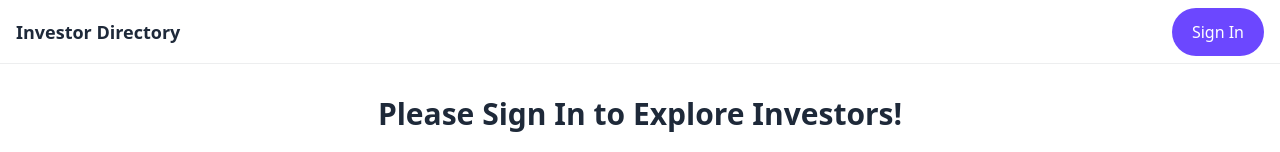
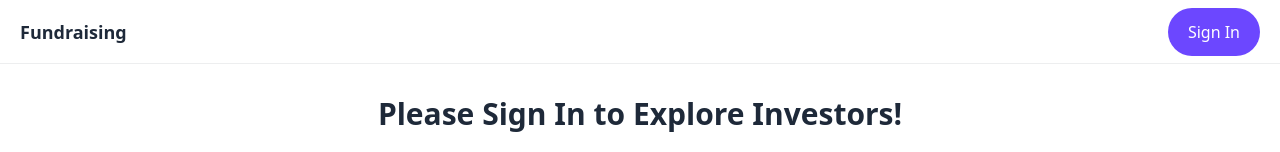
Before and after one commit to zeeshangulzar/venturestrat, a Next.js app: page / in a window 1280 px wide. Shown: the top 152 px of the page. Built offline with nearby package versions, Linux system fonts and the light colour scheme; no server answers.

Commit message:
Replace investor directory text with fundraising

```diff
--- a/src/components/HeaderClient.tsx
+++ b/src/components/HeaderClient.tsx
@@ -6,15 +6,14 @@ import Sidebar from '@components/Sidebar';
 
 export default function HeaderClient() {
   return (
-    <header className="flex justify-between items-center p-4 gap-4 h-16 border-b border-[#EDEEEF]">
+    <header className="flex justify-between items-center px-5 py-4 gap-4 h-16 border-b border-[#EDEEEF]">
       <Link href="/" className="text-lg font-bold text-gray-800">
-        Investor Directory
+        Fundraising
       </Link>
 
       <div className="flex gap-4 items-center">
         <SignedIn>
           <div className="flex gap-4 items-center">
-            <span className="text-gray-800">Welcome,</span>
             <UserButton />
           </div>
         </SignedIn>
--- a/src/components/Pagination.tsx
+++ b/src/components/Pagination.tsx
@@ -45,7 +45,7 @@ const Pagination: React.FC<PaginationProps> = ({
       <div className="flex items-center justify-between">
         {/* Left side - Fundraising title */}
         <div className="flex items-center">
-          <h2 className="text-[18px] font-bold text-gray-900">Fundraising</h2>
+          <h2 className="text-[18px] font-bold text-gray-900">Investor Directory</h2>
         </div>
 
         {/* Right side - Controls */}
```
